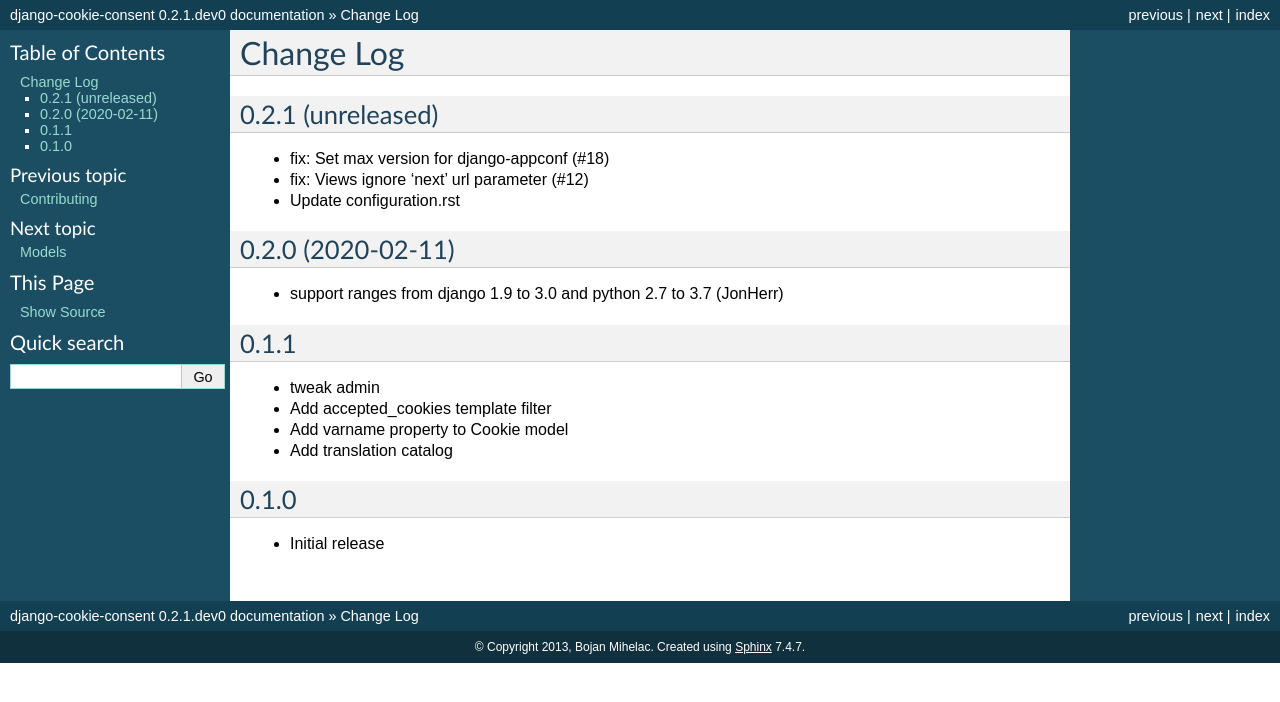
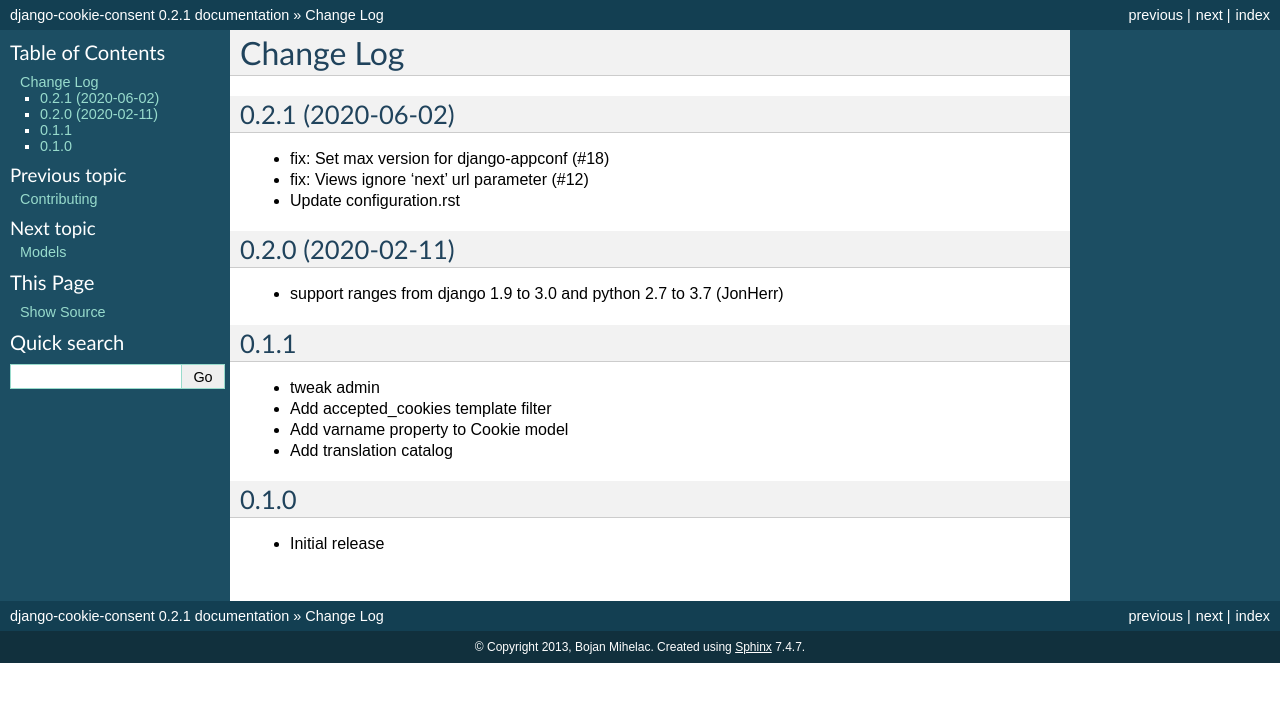
Before and after one commit to jazzband/django-cookie-consent, a Sphinx documentation site: the page built from docs/changelog.rst, in a window 1280 px wide. Shown: the top 702 px of the page. Built offline with Sphinx 7.4.7, drawn with Linux system fonts in a browser that asks for light colours; the version number is read from the project's files by our own code.

Commit message:
Preparing release 0.2.1

```diff
--- a/docs/changelog.rst
+++ b/docs/changelog.rst
@@ -2,7 +2,7 @@
 Change Log
 ===========
 
-0.2.1 (unreleased)
+0.2.1 (2020-06-02)
 ------------------
 
 * fix: Set max version for django-appconf (#18)
--- a/setup.py
+++ b/setup.py
@@ -2,7 +2,7 @@
 from setuptools import find_packages
 
 
-version = '0.2.1.dev0'
+version = '0.2.1'
 
 CLASSIFIERS = [
     'Framework :: Django',
```
